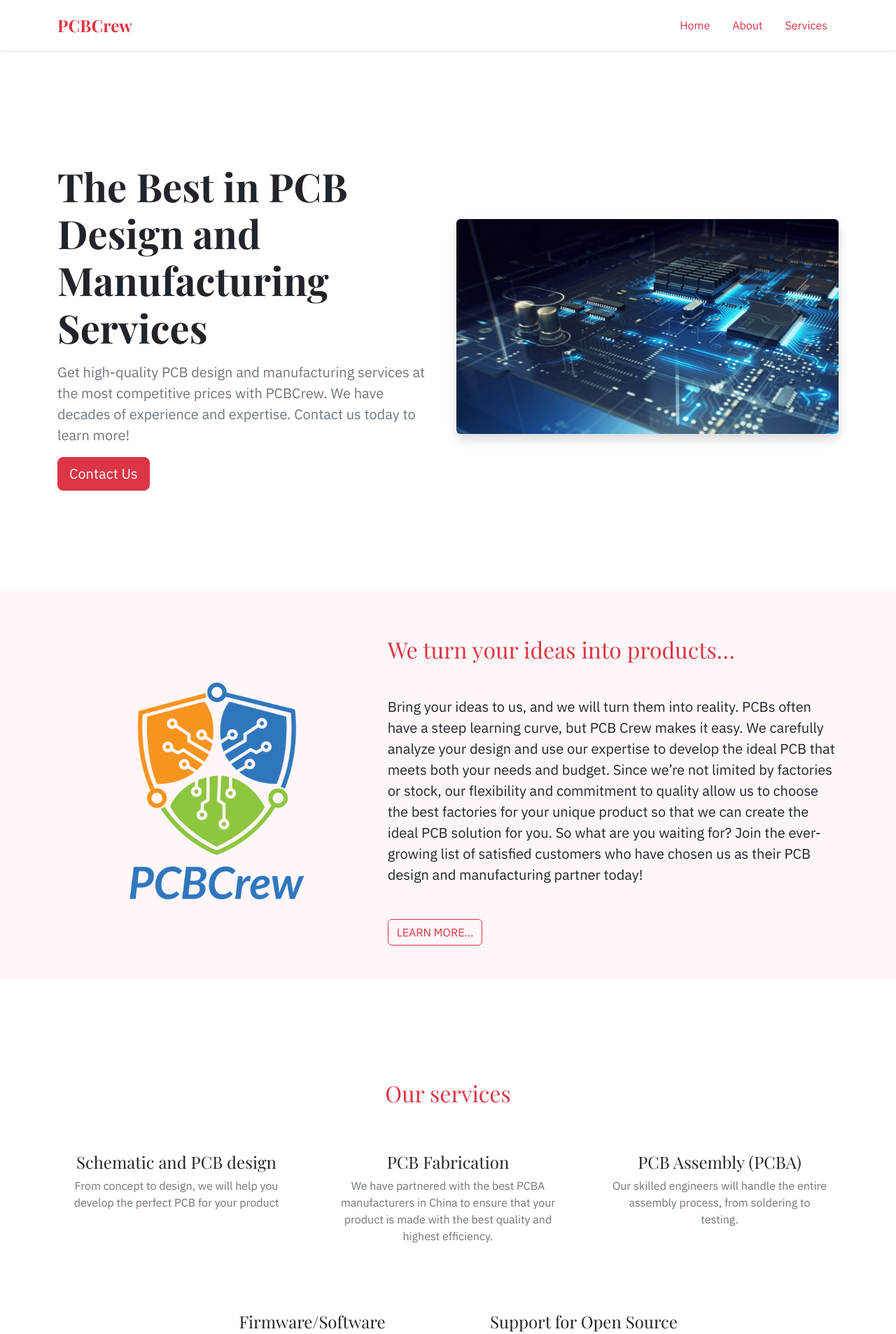
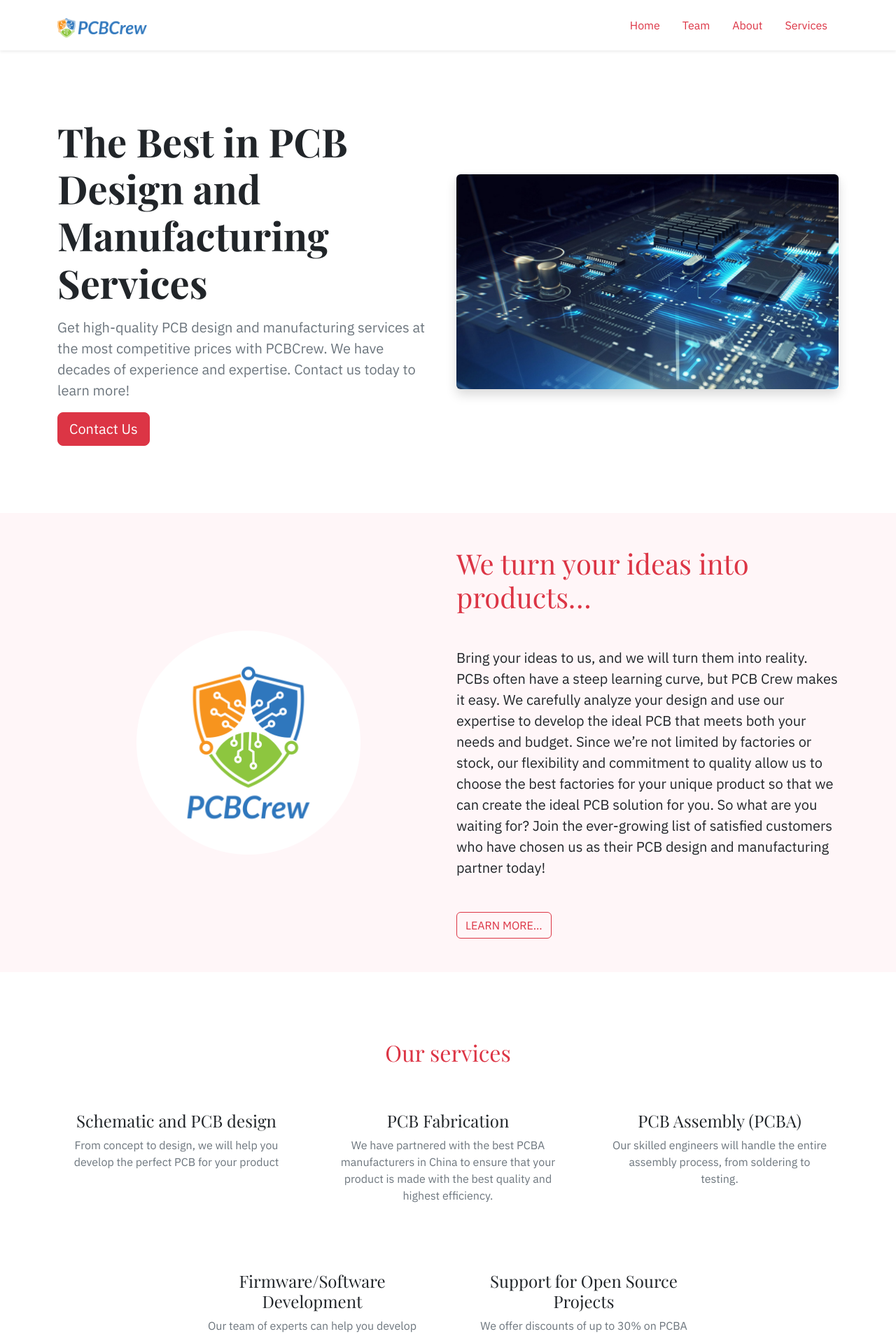
Before and after one commit to evokeapps/pcbcrew, a Jekyll site: the page built from index.md, in a window 1280 px wide. Shown: the top 1906 px of the page at 70% size. Built offline with Jekyll 4.4.1, drawn with Linux system fonts in a browser that asks for light colours; some of the changed text lies outside the part shown.

Commit message:
Updated teams page

```diff
--- a/_config.yml
+++ b/_config.yml
@@ -14,6 +14,8 @@ footer_links:
 header_links:
   - title: Home
     url: /
+  - title: Team
+    url: /team
   - title: About
     url: /about
   - title: Services
--- a/_includes/contact.html
+++ b/_includes/contact.html
@@ -1,8 +1,8 @@
 <div class="p-5 bg-white text-danger border shadow shadow-sm rounded">
     <h2 class="ff-serif mb-3 fw-bold">Contact Us</h2>
-    <div class="fs-4">
-        <div>Phone: {{site.contacts.phone}}</div>
-        <div>Email: {{site.contacts.email}}</div>
-        <div>Address: {{site.contacts.address}}</div>
+    <div class="fs-4 text-dark">
+        <div>Phone: <span class="fw-bold">{{site.contacts.phone}}</span></div>
+        <div>Email: <span class="fw-bold">{{site.contacts.email}}</span></div>
+        <div>Address: <span class="fw-bold">{{site.contacts.address}}</span></div>
     </div>
 </div>
--- a/_includes/navbar.html
+++ b/_includes/navbar.html
@@ -7,8 +7,11 @@
     <div class="container">
         <div class="row py-3 d-flex align-items-center">
             <div class="col">
-                <div class="fs-4 fw-bold text-danger ff-serif"><a href="{{'/' | relative_url}}"
-                        class="navbar-brand">{{site.title}}</a></div>
+                <div class="fs-4 fw-bold text-danger ff-serif">
+                    <a href="{{'/' | relative_url}}" class="navbar-brand">
+                        <img src="{{'assets/img/logo.svg' | relative_url}}" class="img-fluid logo">
+                    </a>
+                </div>
             </div>
             <div class="col">
                 <ul class="nav justify-content-end d-none d-sm-flex">
--- a/_layouts/home.html
+++ b/_layouts/home.html
@@ -2,29 +2,33 @@
 layout: default
 ---
 <div class="container">
-
-    <div class="row d-flex align-items-center">
-        <div class="col">
-            <div class="hero">
-                <h1 class="display-4 mb-3 fw-bold ff-serif">{{page.title}}</h1>
-                <p class="fs-5 text-muted">{{page.subtitle}}</p>
-                <a href="{{page.action_url | relative_url}}" class="btn btn-danger btn-lg">{{page.action}}</a>
+    <div class="py-5">
+        <div class="row d-flex align-items-center row-cols-1 row-cols-lg-2">
+            <div class="col order-lg-first order-last">
+                <div class="py-5 text-center text-md-start">
+                    <h1 class="display-4 mb-3 fw-bold ff-serif">{{page.title}}</h1>
+                    <p class="fs-5 text-muted">{{page.subtitle}}</p>
+                    <a href="{{page.action_url | relative_url}}" class="btn btn-danger btn-lg">{{page.action}}</a>
+                </div>
             </div>
-        </div>
-        <div class="col">
-            <img src="{{'assets/img/pcb.png' | relative_url}}" alt="" srcset="" class="img-fluid rounded shadow">
+            <div class="col order-first order-lg-last">
+                <div class="py-4">
+                    <img src="{{'assets/img/pcb.png' | relative_url}}" alt="" srcset=""
+                        class="img-fluid rounded shadow">
+                </div>
+            </div>
         </div>
     </div>
 </div>
 <div class="container-fluid bg-danger">
     <div class="container">
-        <div class="row d-flex align-items-center g-3">
-            <div class="col-5">
-                <img src="{{'assets/img/logo.png'}}" class="img-fluid">
+        <div class="row d-flex align-items-center row-cols-1 row-cols-lg-2">
+            <div class="col text-center">
+                <img src="{{'assets/img/logo.png'}}" class="img-fluid" style="max-height: 20em;">
             </div>
-            <div class="col-7 text-start">
+            <div class="col text-center text-lg-start">
                 <div class="py-5">
-                    <h2 class="mb-5 ff-serif text-danger">{{page.about_us_title}}</h2>
+                    <h2 class="mb-5 ff-serif text-danger fs-1">{{page.about_us_title}}</h2>
                     <p class="fs-5 mb-5 text-dark">{{page.about_us_description}}</p>
                     <a href="{{'about' | relative_url}}" class="btn btn-outline-danger text-uppercase">Learn more…</a>
                 </div>
@@ -33,7 +37,7 @@ layout: default
     </div>
 </div>
 <div class="container">
-    <div class="row py-5">
+    <div class="row">
         <div class="col">
             <div class="py-5">
                 {% include services.html %}
@@ -47,7 +51,7 @@ layout: default
 </div>
 <div class="container-fluid bg-danger">
     <div class="container">
-        <div class="row py-5">
+        <div class="row">
             <div class="col">
                 {% include features.html %}
             </div>
--- a/assets/css/main.css
+++ b/assets/css/main.css
@@ -6,10 +6,10 @@ body {
 .ff-serif {
   font-family: 'Playfair Display', serif;
 }
-.hero {
-  padding-top: 10em;
-  padding-bottom: 10em;
-}
 .bg-danger {
   background-color: #fff6f8 !important;
 }
+
+.logo {
+  max-width: 128px;
+}
```
Also changed, not shown: _data/team.yaml (added, +8 -0 lines), _layouts/team.html (added, +26 -0 lines), team.md (added, +4 -0 lines), assets/img/ceo.jpg (added), assets/img/logo.png, assets/img/logo.svg (added), 2 other files.
